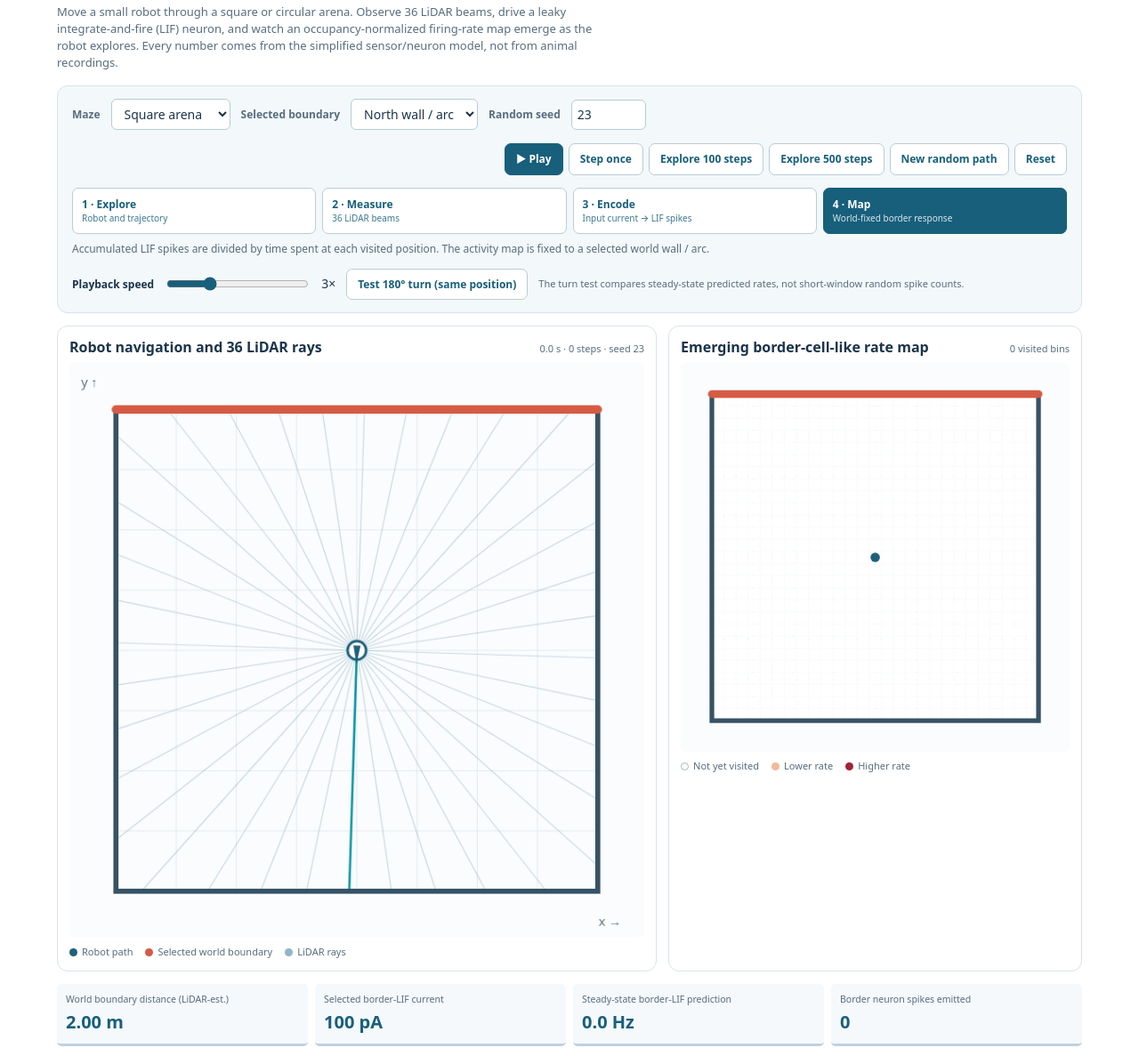
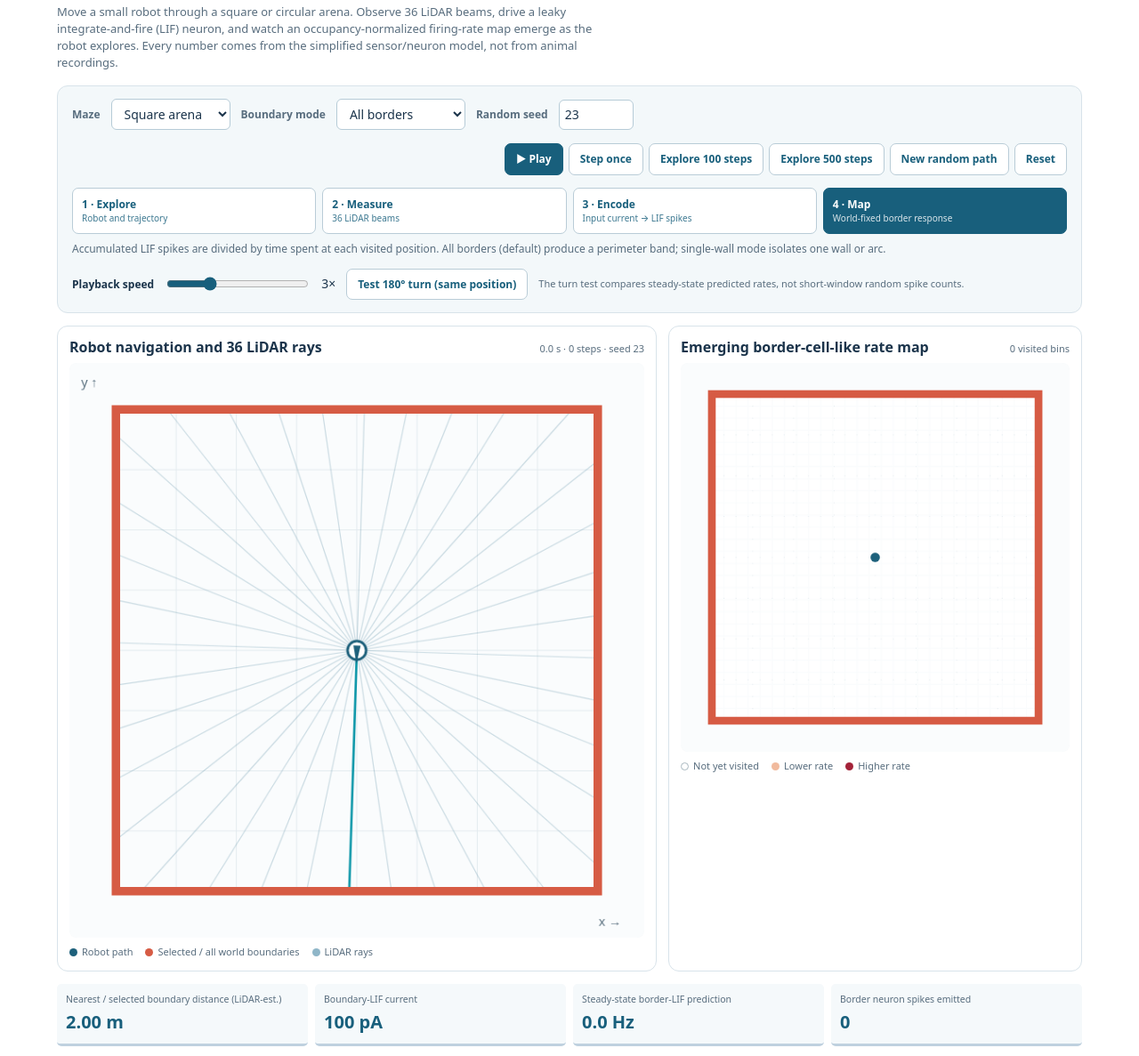
Before and after one commit to an-hongyu/Introduction-to-Neuromorphic-Embodied-AI, a plain HTML site: page assets/border-cell-maze.html in a window 1280 px wide. Shown: the part 86-1273 px from the top of the page at 89% size. Drawn offline with Linux system fonts and the light colour scheme.

Commit message:
Default full robot maze to all-boundary LIF band; retain single-wall comparison

```diff
--- a/assets/border-cell-maze.html
+++ b/assets/border-cell-maze.html
@@ -14,7 +14,7 @@ h2{font-size:16px;line-height:1.35;margin:0 0 6px}h3{font-size:12px;margin:0 0 3
 p{margin:0 0 8px}.eyebrow{font-weight:750;color:var(--blue);text-transform:uppercase;letter-spacing:.11em;font-size:11px}.lead{font-size:13px;color:var(--muted);max-width:85ch;margin-bottom:17px}
 .toolbar{background:var(--panel);border:1px solid var(--line);border-radius:12px;padding:14px 16px;margin-bottom:14px}
 .toolbar-top{display:flex;align-items:center;gap:15px 25px;flex-wrap:wrap}.fields{display:flex;flex-wrap:wrap;align-items:center;gap:12px}
-.fields label,.range-label{font-size:12px;font-weight:700;color:var(--muted)}
+.fields [hidden]{display:none!important}.fields label,.range-label{font-size:12px;font-weight:700;color:var(--muted)}
 select,button,input{font:inherit}#seed{width:84px;border:1px solid #b6cbd7;border-radius:6px;padding:6px;color:var(--ink)}select{border:1px solid #b6cbd7;border-radius:6px;padding:6px 10px;min-width:116px;background:#fff;color:var(--ink)}
 button{border:1px solid #b9ccd7;background:#fff;color:var(--blue);font-size:12px;border-radius:7px;padding:8px 12px;font-weight:650;cursor:pointer}
 button:focus-visible,select:focus-visible,input:focus-visible{outline:3px solid #e1a16b;outline-offset:2px}
@@ -46,7 +46,8 @@ button[disabled]{opacity:.5;cursor:default}.action-set{display:flex;gap:6px;flex
  <div class="toolbar-top">
   <div class="fields">
    <label for="arena">Maze</label><select id="arena"><option value="square">Square arena</option><option value="circle">Circular arena</option></select>
-   <label for="wall">Selected boundary</label><select id="wall"><option value="north">North wall / arc</option><option value="east">East wall / arc</option><option value="south">South wall / arc</option><option value="west">West wall / arc</option></select>
+   <label for="mode">Boundary mode</label><select id="mode"><option value="all">All borders</option><option value="single">Single wall / arc</option></select>
+   <span id="wallPicker" hidden><label for="wall">Selected boundary</label> <select id="wall"><option value="north">North wall / arc</option><option value="east">East wall / arc</option><option value="south">South wall / arc</option><option value="west">West wall / arc</option></select></span>
    <label for="seed">Random seed</label><input id="seed" type="number" min="1" max="999999" step="1" value="23"/>
   </div>
   <div class="action-set"><button id="play" class="primary">▶ Play</button><button id="step">Step once</button><button id="batch">Explore 100 steps</button><button id="longBatch">Explore 500 steps</button><button id="newPath">New random path</button><button id="reset">Reset</button></div>
@@ -63,8 +64,8 @@ button[disabled]{opacity:.5;cursor:default}.action-set{display:flex;gap:6px;flex
 <div class="visuals">
  <section class="card">
   <div class="head-row"><h2>Robot navigation and 36 LiDAR rays</h2><span class="minor" id="timeText">0.0 s · 0 visits</span></div>
-  <canvas id="mazeCanvas" class="square" width="680" height="680" role="img" aria-label="Animated overhead view of a robot exploring an enclosure with range beams and a highlighted selected wall"></canvas>
-  <div class="legend"><span><span class="dot" style="background:#1d607b"></span>Robot path</span><span><span class="dot" style="background:#d65b44"></span>Selected world boundary</span><span><span class="dot" style="background:#8fb6c8"></span>LiDAR rays</span></div>
+  <canvas id="mazeCanvas" class="square" width="680" height="680" role="img" aria-label="Animated overhead view of a robot exploring an enclosure with range beams and a highlighted selected wall or full perimeter"></canvas>
+  <div class="legend"><span><span class="dot" style="background:#1d607b"></span>Robot path</span><span><span class="dot" style="background:#d65b44"></span>Selected / all world boundaries</span><span><span class="dot" style="background:#8fb6c8"></span>LiDAR rays</span></div>
  </section>
  <section class="card">
   <div class="head-row"><h2>Emerging border-cell-like rate map</h2><span class="minor" id="visitedText">0 occupied bins</span></div>
@@ -73,8 +74,8 @@ button[disabled]{opacity:.5;cursor:default}.action-set{display:flex;gap:6px;flex
  </section>
 </div>
 <div class="metrics" aria-live="polite">
- <div class="metric"><small>World boundary distance (LiDAR-est.)</small><strong id="distanceMetric">—</strong></div>
- <div class="metric"><small>Selected border-LIF current</small><strong id="currentMetric">—</strong></div>
+ <div class="metric"><small>Nearest / selected boundary distance (LiDAR-est.)</small><strong id="distanceMetric">—</strong></div>
+ <div class="metric"><small>Boundary-LIF current</small><strong id="currentMetric">—</strong></div>
  <div class="metric"><small>Steady-state border-LIF prediction</small><strong id="rateMetric">—</strong></div>
  <div class="metric"><small>Border neuron spikes emitted</small><strong id="spikeMetric">0</strong></div>
 </div>
@@ -83,7 +84,7 @@ button[disabled]{opacity:.5;cursor:default}.action-set{display:flex;gap:6px;flex
  <section class="plot-card"><h2>Recently emitted spikes</h2><p class="minor">World-boundary neuron · spikes per 160 ms simulation step, not a fitted biological raster</p><canvas id="spikeCanvas" width="430" height="245" role="img" aria-label="Recent spike-count history over a moving exploration window"></canvas></section>
 </div>
 <div id="rotationOutput" role="status" aria-live="polite">Select <strong>Test 180° turn</strong> to compare a body-facing LiDAR channel with a world-anchored border response at the <em>same position</em>.</div>
-<div class="note"><strong>Trajectory parameters:</strong> seeded stochastic goals, correlated small heading changes, and a 0.15 m modeled wall-clearance guard. Each 0.16 s simulation step travels 0.107 m (nominal 0.669 m/s). A seed reproduces the same motion; <strong>New random path</strong> changes it. This is not neural motor control. <strong>Scientific interpretation.</strong> The arena geometry is used to ray-cast a synthetic LiDAR scan; its endpoints are projected into the world frame using an exact simulated pose. A specified north/east/south/west wall (or circular arc) is selected before the experiment. The highlighted map is an <em>occupancy-normalized readout of generated spikes</em>, not a learned synaptic weight map. A true biological border-cell claim requires additional neural recordings and controls; a robotics learning claim requires estimated pose, noisy mapping, and an explicit learning rule.</div>
+<div class="note"><strong>Trajectory parameters:</strong> seeded stochastic goals, correlated small heading changes, and a 0.15 m modeled wall-clearance guard. Each 0.16 s simulation step travels 0.107 m (nominal 0.669 m/s). A seed reproduces the same motion; <strong>New random path</strong> changes it. This is not neural motor control. <strong>Scientific interpretation.</strong> The arena geometry is used to ray-cast a synthetic LiDAR scan; its endpoints are projected into the world frame using an exact simulated pose. Choose all borders (default) or a designated north/east/south/west wall (or circular arc). The all-border model takes the nearest enclosing-boundary distance estimated from transformed valid LiDAR returns; it does not use the true wall-distance function directly. The highlighted map is an <em>occupancy-normalized readout of generated spikes</em>, not a learned synaptic weight map. A true biological border-cell claim requires additional neural recordings and controls; a robotics learning claim requires estimated pose, noisy mapping, and an explicit learning rule.</div>
 </main>
 <script src="border-cell-model.js"></script>
 <script>
@@ -100,25 +101,26 @@ let state;
 const stages={1:'Observe exploration and the robot’s trajectory. The firing field is not visible yet.',
 2:'Each LiDAR beam reports a range and heading. Rays rotate with the robot; measured endpoints are projected into world coordinates.',
 3:'Valid measured distances become currents; each current drives a LIF membrane. A closer detected boundary usually produces more spikes.',
-4:'Accumulated LIF spikes are divided by time spent at each visited position. The activity map is fixed to a selected world wall / arc.'};
+4:'Accumulated LIF spikes are divided by time spent at each visited position. All borders (default) produce a perimeter band; single-wall mode isolates one wall or arc.'};
 function init(){
- const shape=byId('arena').value,wall=byId('wall').value;
+ const shape=byId('arena').value,wall=byId('wall').value,mode=byId('mode').value;
+ byId('wallPicker').hidden=mode!=='single';
  const seed=Math.max(1,Math.min(999999,Math.trunc(Number(byId('seed').value)||23)));
  byId('seed').value=String(seed);
  const explorer=M.createExplorer(shape,seed);
- state={shape,wall,seed,explorer,stage:4,playing:false,speed:+byId('speed').value,
+ state={shape,wall,mode,seed,explorer,stage:4,playing:false,speed:+byId('speed').value,
  position:{x:explorer.x,y:explorer.y,heading:explorer.heading},
  path:[[explorer.x,explorer.y]],border:M.newLIF(),body:M.newLIF(),channels:Array.from({length:36},()=>M.newLIF()),
  occupancy:new Float32Array(N*N),spikeCounts:new Float32Array(N*N),
  t:0,steps:0,scan:[],borderDist:NaN,bodyDist:NaN,currentA:0,
  counts:0,recent:[],test:null,batchMode:false};
- calcScan();byId('rotationOutput').innerHTML='Select <strong>Test 180° turn</strong> to compare egocentric LiDAR with the same world-fixed boundary.';
+ calcScan();byId('rotationOutput').innerHTML='Select <strong>Test 180° turn</strong> to compare egocentric LiDAR with the same world-fixed boundary or nearest enclosing boundary.';
  setStage(4);update();
 }
 function calcScan(){
  const p=state.position;
  state.scan=M.scan(state.shape,p.x,p.y,p.heading);
- state.borderDist=M.estimateWallDistance(state.shape,state.wall,p.x,p.y,state.scan);
+ state.borderDist=M.estimateBoundaryDistance(state.shape,state.mode,state.wall,p.x,p.y,state.scan);
  state.bodyDist=state.scan[18].range;
  state.currentA=M.wallCurrent(state.borderDist);
 }
@@ -154,7 +156,10 @@ function boundary(g,canvas,shape,wall,highlight,pad){const [cx,cy]=xy(canvas,0,0
  if(shape==='circle')g.arc(cx,cy,r,0,Math.PI*2);
  else g.rect(pad,pad,2*r,2*r);g.stroke();
  if(highlight){g.lineWidth=10;g.lineCap='round';g.strokeStyle=color.selected;g.beginPath();
- if(shape==='circle'){
+ if(wall==='all'){
+   if(shape==='circle')g.arc(cx,cy,r,0,Math.PI*2);
+   else g.rect(pad,pad,2*r,2*r);
+ }else if(shape==='circle'){
  const angle=M.WALL_ANGLES[wall];g.arc(cx,cy,r,-angle-Math.PI/4,-angle+Math.PI/4,false);
  }else{
  if(wall==='north'){g.moveTo(pad,pad);g.lineTo(canvas.width-pad,pad)}
@@ -167,7 +172,7 @@ function mazePlot(){const g=ctx,p=state.position,pad=55;bg(g,cv,8,pad);
  if(state.stage>=2){for(const ray of state.scan){if(!ray.valid)continue;const a=xy(cv,p.x,p.y,pad),b=xy(cv,ray.wx,ray.wy,pad);
  g.lineWidth=ray.sector===18?2.7:1.2;g.strokeStyle=ray.sector===18?'#0b96a8':'rgba(68,125,153,.27)';g.beginPath();g.moveTo(a[0],a[1]);g.lineTo(b[0],b[1]);g.stroke();
  if(state.stage>=3){g.fillStyle='rgba(29,124,134,.45)';g.beginPath();g.arc(b[0],b[1],1.5,0,7);g.fill();}}}
- boundary(g,cv,state.shape,state.wall,state.stage>=4,pad);
+ boundary(g,cv,state.shape,state.mode==='all'?'all':state.wall,state.stage>=4,pad);
  g.strokeStyle=color.blue;g.lineWidth=2.3;g.lineCap='round';g.beginPath();state.path.forEach(([x,y],i)=>{const z=xy(cv,x,y,pad);if(i)g.lineTo(z[0],z[1]);else g.moveTo(z[0],z[1]);});g.stroke();
  const [u,v]=xy(cv,p.x,p.y,pad);g.fillStyle='#fff';g.strokeStyle=color.blue;g.lineWidth=3;g.beginPath();g.arc(u,v,11,0,7);g.fill();g.stroke();
  g.fillStyle=color.blue;g.beginPath();g.moveTo(u+16*Math.cos(p.heading),v-16*Math.sin(p.heading));g.lineTo(u+7*Math.cos(p.heading+2.5),v-7*Math.sin(p.heading+2.5));g.lineTo(u+7*Math.cos(p.heading-2.5),v-7*Math.sin(p.heading-2.5));g.closePath();g.fill();
@@ -185,7 +190,7 @@ function drawMap(){const g=hctx,pad=40;bg(g,heat,8,pad);const span=heat.width-pa
  else g.fillStyle='#fff';
  g.fillRect(pad+ix*s+.6,pad+iy*s+.6,s-1.2,s-1.2);
  }}
- boundary(g,heat,state.shape,state.wall,state.stage>=4,pad);
+ boundary(g,heat,state.shape,state.mode==='all'?'all':state.wall,state.stage>=4,pad);
  const [u,v]=xy(heat,state.position.x,state.position.y,pad);g.fillStyle=color.blue;g.beginPath();g.arc(u,v,6,0,7);g.fill();
  byId('visitedText').textContent=visited+' visited bins';
  if(state.stage<4){g.fillStyle='rgba(255,255,255,.87)';g.fillRect(pad,pad,span,span);g.fillStyle=color.muted;g.font='bold 16px system-ui';g.textAlign='center';g.fillText('Reveal stage 4 to see the map',heat.width/2,heat.height/2);g.textAlign='left';}
@@ -206,10 +211,10 @@ function update(){mazePlot();drawMap();curvePlot();rasterPlot();byId('timeText')
  byId('rateMetric').textContent=state.stage>=3&&Number.isFinite(state.borderDist)?M.lifRate(state.currentA).toFixed(1)+' Hz':'—';
  byId('spikeMetric').textContent=state.stage>=3?String(state.counts):'—';
 }
-function rotationTest(){const p=M.probe(state.shape,state.wall);state.test=p;
+function rotationTest(){const p=M.probe(state.shape,state.wall,state.mode);state.test=p;
  byId('rotationOutput').innerHTML='<strong>Same world position, heading reversed 180°.</strong> Forward LiDAR: '+p.bodyBefore.toFixed(2)+' m → '+p.bodyAfter.toFixed(2)+' m. World-wall distance from transformed rays: '+p.worldBefore.toFixed(2)+' m → '+p.worldAfter.toFixed(2)+' m. Predicted border LIF: <strong>'+p.rateBefore.toFixed(1)+' Hz → '+p.rateAfter.toFixed(1)+' Hz</strong>. This is a coordinate-frame invariance test, not proof of learning.';
  update();}
-byId('arena').addEventListener('change',selectMode);byId('wall').addEventListener('change',selectMode);
+byId('arena').addEventListener('change',selectMode);byId('mode').addEventListener('change',selectMode);byId('wall').addEventListener('change',selectMode);
 byId('seed').addEventListener('change',selectMode);
 byId('newPath').addEventListener('click',()=>{byId('seed').value=String(+byId('seed').value>=999999?1:(+byId('seed').value||23)+1);init();});
 byId('play').addEventListener('click',togglePlay);byId('step').addEventListener('click',()=>{if(state.playing)togglePlay();nextStep();update();});
```
